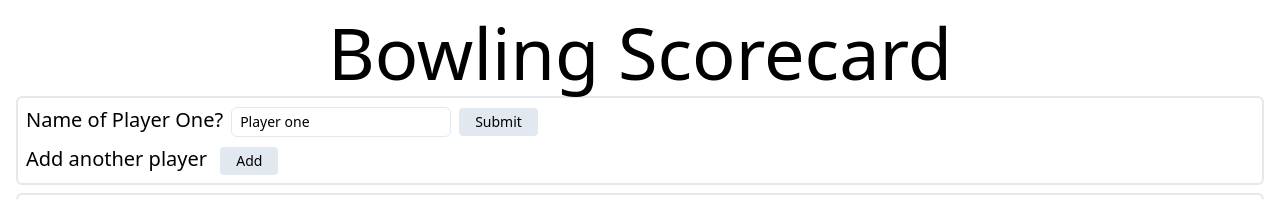
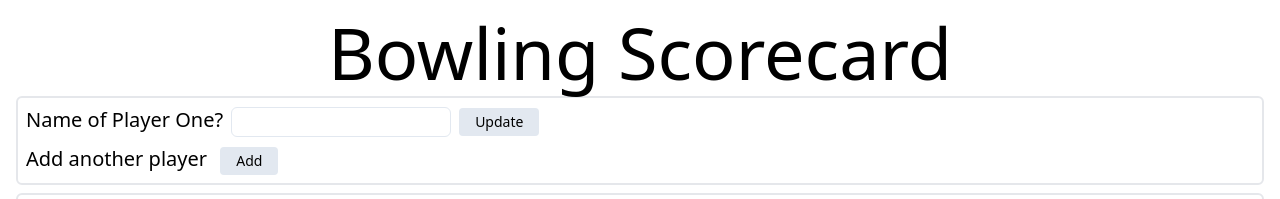
Before and after one commit to puyanwei/bowling-score-card, a Next.js app: page / in a window 1280 px wide. Shown: the top 199 px of the page. Built offline with nearby package versions, Linux system fonts and the light colour scheme.

Commit message:
- add player functionality - update current player name on pressing enter

```diff
--- a/components/BowlingPage/index.tsx
+++ b/components/BowlingPage/index.tsx
@@ -20,6 +20,8 @@ export function BowlingPage() {
   const [remainingPins, setRemainingPins] = useState<number>(10)
   const [gameOver, setGameOver] = useState<boolean>(false)
 
+  const playerNumber = scoreCard.length
+
   function handleClick(e: MouseEvent<HTMLButtonElement>) {
     const currentBowl = parseInt(e.currentTarget.innerText) as Points
     resolveRemainingPins(currentBowl, bowlNumber)
@@ -30,7 +32,7 @@ export function BowlingPage() {
       frameNumber
     )
 
-    setScoreCard([{ ...scoreCard[0], frames }])
+    setScoreCard([{ ...scoreCard[playerNumber - 1], frames }])
     updateBoardPosition(currentBowl)
     if (isGameOver(frames, frameNumber)) setGameOver(true)
   }
@@ -77,9 +79,9 @@ export function BowlingPage() {
     bowlNumber: BowlNumber,
     frameNumber: FrameNumber
   ): Frame[] {
-    return scoreCard[0].frames.map((frame: Frame, index) => {
+    return scoreCard[playerNumber - 1].frames.map((frame: Frame, index) => {
       if (index !== frameNumber - 1) return frame
-      const previousFrame = scoreCard[0].frames[index - 1]
+      const previousFrame = scoreCard[playerNumber - 1].frames[index - 1]
       const first = resolveFirstBowl(currentBowl, frame, bowlNumber)
       const second = resolveSecondBowl(currentBowl, frame, bowlNumber)
       const third = resolveThirdBowl(currentBowl, frame, bowlNumber)
@@ -88,14 +90,14 @@ export function BowlingPage() {
       const didPrevFrameStrike = previousFrame?.first === 10
 
       const nextTwoBowls: [Points, Points] = updateNextTwoBowls(
-        scoreCard[0].frames,
+        scoreCard[playerNumber - 1].frames,
         frameNumber,
         first,
         second,
         didPrevFrameStrike
       )
       const totalScore: number = updateTotalScores({
-        frames: scoreCard[0].frames,
+        frames: scoreCard[playerNumber - 1].frames,
         bowlNumber,
         frameNumber,
         first,
@@ -169,16 +171,30 @@ export function BowlingPage() {
   }
 
   function updatePlayerName(playerName: string) {
-    setScoreCard([{ ...scoreCard[0], name: playerName }])
+    console.log({ playerNumber })
+    setScoreCard([{ ...scoreCard[playerNumber - 1], name: playerName }])
     return
   }
+
+  function addPlayer() {
+    const updatedScoreCard = [
+      ...scoreCard,
+      { ...scoreCard[playerNumber - 1], name: `Player ${playerNumber + 1}` },
+    ]
+    const newScoreCard = [...updatedScoreCard]
+    setScoreCard(newScoreCard)
+    return
+  }
+
+  console.log(playerNumber)
 
   return (
     <div data-testid='bowling-page border-2'>
       <h1 className='mt-4 text-center text-7xl'>Bowling Scorecard</h1>
       <PlayerForm
         updatePlayerName={updatePlayerName}
-        playerNumber={scoreCard.length}
+        addPlayer={addPlayer}
+        playerNumber={playerNumber}
       />
       <div className='p-2 m-2 border-2 rounded-md'>
         {gameOver ? (
--- a/components/PlayerForm.tsx
+++ b/components/PlayerForm.tsx
@@ -1,6 +1,6 @@
-import { FormEvent, useState } from 'react'
+import { FormEvent, KeyboardEvent, useState } from 'react'
 
-const numbersToWordedNumbers = {
+const numbersToWordedNumbers: Record<number, string> = {
   1: 'one',
   2: 'two',
   3: 'three',
@@ -13,14 +13,21 @@ const numbersToWordedNumbers = {
 
 interface PlayerFormProps {
   updatePlayerName: (playerName: string) => void
+  addPlayer: () => void
   playerNumber: number
 }
 
 export function PlayerForm({
   updatePlayerName,
   playerNumber,
+  addPlayer,
 }: PlayerFormProps) {
-  const [playerName, setPlayerName] = useState<string>(`Player one`)
+  const [playerName, setPlayerName] = useState<string>(``)
+
+  function handleKeyPress(e: KeyboardEvent<HTMLInputElement>) {
+    if (e.key === 'Enter') updatePlayerName(playerName)
+    return
+  }
 
   const buttonStyle = `px-4 py-1 mx-2 rounded bg-slate-200 hover:bg-slate-800 hover:text-white text-sm`
 
@@ -37,17 +44,20 @@ export function PlayerForm({
           onInput={(e: FormEvent<HTMLInputElement>) =>
             setPlayerName(e.currentTarget.value)
           }
+          onKeyDown={(e: KeyboardEvent<HTMLInputElement>) => handleKeyPress(e)}
         />
         <button
           className={buttonStyle}
           onClick={() => updatePlayerName(playerName)}
         >
-          Submit
+          Update
         </button>
       </div>
       <div>
         <label>Add another player</label> {/* Limit to 8 players max */}
-        <button className={buttonStyle}>Add</button>
+        <button className={buttonStyle} onClick={() => addPlayer()}>
+          Add
+        </button>
       </div>
     </div>
   )
```
